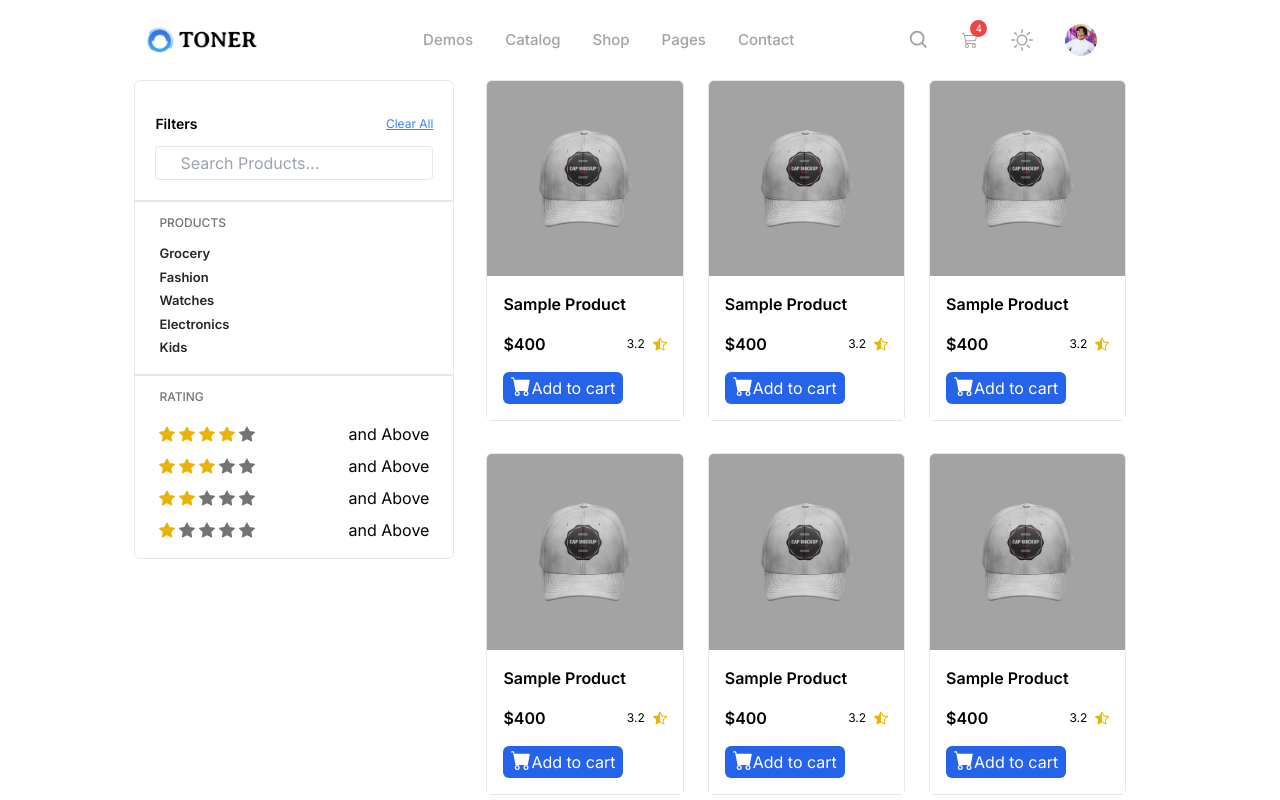
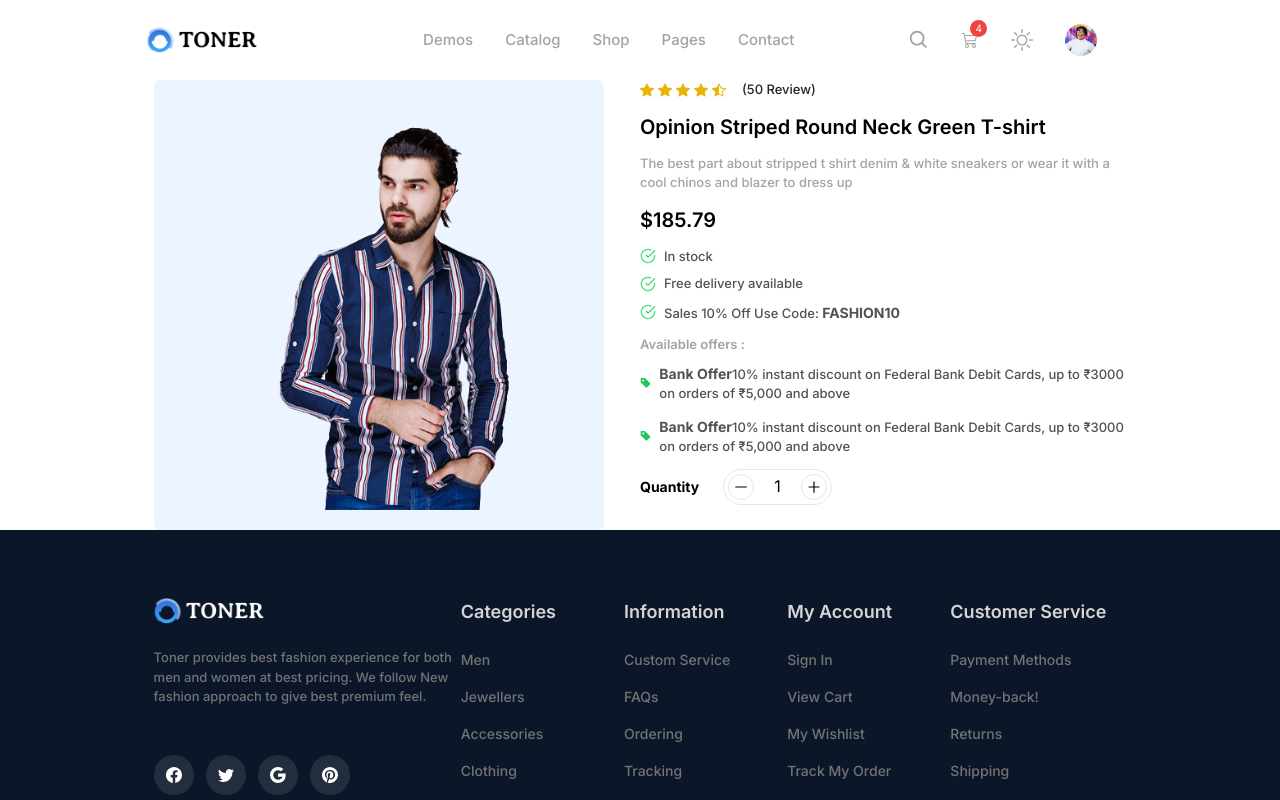
Before and after one commit to manmuba/toner-front, a Next.js app: page / in a window 1280 px wide. Shown: the top 800 px of the page. Built offline with nearby package versions, Linux system fonts and the light colour scheme.

Commit message:
Quantity on Product Details

```diff
--- a/app/Pages/ProductDetail.tsx
+++ b/app/Pages/ProductDetail.tsx
@@ -0,0 +1,100 @@
+'use client'
+
+import React, { useState } from 'react'
+import Header from '../Layout/Header'
+import Footer from '../Layout/Footer'
+import Image from 'next/image'
+import { BsStarFill, BsStarHalf, BsFillTagFill } from 'react-icons/bs'
+import { FiCheckCircle } from 'react-icons/fi'
+import { AiOutlineMinus, AiOutlinePlus } from 'react-icons/ai'
+
+const ProductDetail = () => {
+    const [quantity, setQuantity] = useState(1)
+    return (
+        <div>
+            <Header />
+            <div className='grid grid-cols-1 md:grid-cols-2 px-8 md:px-[12vw] w-full'>
+                <div className="flex flex-col">
+                    <Image
+                        width='450'
+                        height='500'
+                        alt='Image'
+                        className='rounded-md bg-[#4b93ff1a] p-5'
+                        src="/images/products/img-31.png"
+                    />
+                </div>
+                <div className="">
+                    <div className="flex gap-4 items-center">
+                        <div className="flex gap-1">
+                            <BsStarFill
+                                className="text-yellow-500 text-[14px]"
+                            />
+                            <BsStarFill
+                                className="text-yellow-500 text-[14px]"
+                            />
+                            <BsStarFill
+                                className="text-yellow-500 text-[14px]"
+                            />
+                            <BsStarFill
+                                className="text-yellow-500 text-[14px]"
+                            />
+                            <BsStarHalf
+                                className="text-yellow-500 text-[14px]"
+                            />
+                        </div>
+                        <h5 className='text-[13px] text-neutral-800 font-medium'>(50 Review)</h5>
+                    </div>
+                    <h2 className='my-3 font-semibold text-[20px]'>Opinion Striped Round Neck Green T-shirt</h2>
+                    <p className='text-[13px] font-medium text-neutral-400'>The best part about stripped t shirt denim & white sneakers or wear it with a cool chinos and blazer to dress up</p>
+                    <h2 className='my-3 font-semibold text-[20px]'>$185.79</h2>
+                    <div className="flex gap-2 items-center mb-2">
+                        <FiCheckCircle
+                            className="text-green-400"
+                        />
+                        <p className='text-[13px] font-medium text-neutral-600'>In stock</p>
+                    </div>
+                    <div className="flex gap-2 items-center mb-2">
+                        <FiCheckCircle
+                            className="text-green-400"
+                        />
+                        <p className='text-[13px] font-medium text-neutral-600'>Free delivery available</p>
+                    </div>
+                    <div className="flex gap-2 items-center mb-3">
+                        <FiCheckCircle
+                            className="text-green-400"
+                        />
+                        <p className='text-[13px] font-medium text-neutral-600'>Sales 10% Off Use Code: <span className='font-bold text-[14px]'>FASHION10</span></p>
+                    </div>
+                    <h2 className='text-[13px] font-semibold text-neutral-400 mb-2'>Available offers :</h2>
+                    <div className="flex gap-2 items-center mb-3">
+                        <BsFillTagFill
+                            className="text-green-500"
+                        />
+                        <p className='text-[13px] font-medium text-neutral-600'><span className='font-bold text-[14px]'>Bank Offer</span>10% instant discount on Federal Bank Debit Cards, up to ₹3000 on orders of ₹5,000 and above</p>
+                    </div>
+                    <div className="flex gap-2 items-center mb-3">
+                        <BsFillTagFill
+                            className="text-green-500"
+                        />
+                        <p className='text-[13px] font-medium text-neutral-600'><span className='font-bold text-[14px]'>Bank Offer</span>10% instant discount on Federal Bank Debit Cards, up to ₹3000 on orders of ₹5,000 and above</p>
+                    </div>
+                    <div className="flex gap-6 items-center">
+                        <h1 className='text-[14px] font-bold'>Quantity</h1>
+                        <div className="flex border rounded-full p-1">
+                            <div className={`flex items-center justify-center rounded-full p-1 border ${quantity<=1 ? 'cursor-not-allowed' : 'cursor-pointer'}`} onClick={() => {setQuantity(quantity-1)}}>
+                                <AiOutlineMinus />
+                            </div>
+                            <h2 className='mx-5'>{quantity}</h2>
+                            <div className="flex items-center justify-center rounded-full p-1 border cursor-pointer" onClick={() => {setQuantity(quantity+1)}}>
+                                <AiOutlinePlus />
+                            </div>
+                        </div>
+                    </div>
+                </div>
+            </div>
+            <Footer />
+        </div>
+    )
+}
+
+export default ProductDetail
--- a/app/page.tsx
+++ b/app/page.tsx
@@ -1,10 +1,11 @@
 import HomePage from './Pages/HomePage'
+import ProductDetail from './Pages/ProductDetail'
 import Store from './Pages/Store'
 
 export default function Home() {
   return (
     <main>
-      <Store />
+      <ProductDetail />
     </main>
   )
 }
```
